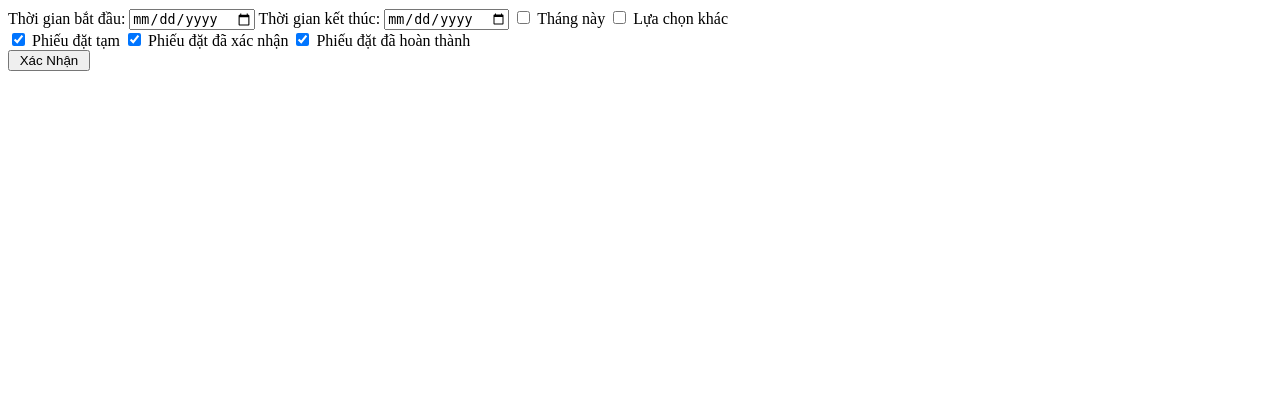
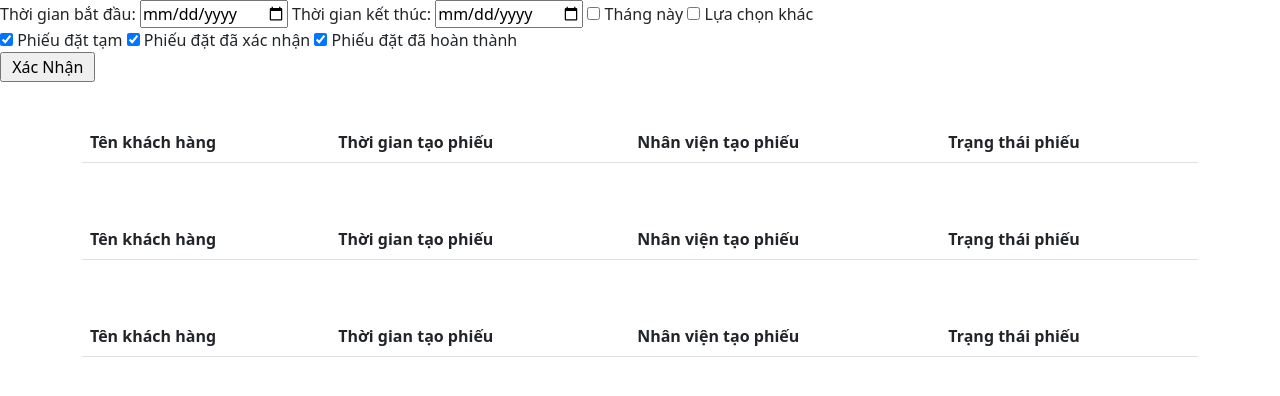
Before and after one commit to TuanNgayTho/API-KIOT, a Django app: page / in a window 1280 px wide. Shown: the top 396 px of the page. Run offline with Django 4.2, Linux system fonts and the light colour scheme; data that the repository does not hold is empty.

Commit message:
update boottrap

```diff
--- a/kiotapi/templates/index.html
+++ b/kiotapi/templates/index.html
@@ -4,6 +4,9 @@
 <head>
     <meta charset="UTF-8">
     <title>Tuan Ngay Thơ</title>
+    <meta name="viewport" content="width=device-width, initial-scale=1">
+    <link href="https://cdn.jsdelivr.net/npm/bootstrap@5.1.3/dist/css/bootstrap.min.css" rel="stylesheet">
+    <script src="https://cdn.jsdelivr.net/npm/bootstrap@5.1.3/dist/js/bootstrap.bundle.min.js"></script>
 </head>
 <body>
 <nav>
@@ -49,17 +52,59 @@
 
 </nav>
 <br>
-<table id="tbtamthu">
-</table>
+<div class="container mt-3">
+    <table class="table table-hover">
+        <thead>
+            <tr>
+                  <th>Tên khách hàng</th>
+                  <th>Thời gian tạo phiếu</th>
+                  <th>Nhân viện tạo phiếu</th>
+                  <th>Trạng thái phiếu</th>
+            </tr>
+        </thead>
+        <tbody id="tbtamthu">
+
+        </tbody>
+    </table>
+</div>
 <br>
-<table id="tbxacnhan">
-</table>
+<div class="container mt-3">
+    <table class="table table-hover">
+        <thead>
+            <tr>
+                  <th>Tên khách hàng</th>
+                  <th>Thời gian tạo phiếu</th>
+                  <th>Nhân viện tạo phiếu</th>
+                  <th>Trạng thái phiếu</th>
+            </tr>
+        </thead>
+        <tbody id="tbxacnhan">
+
+        </tbody>
+    </table>
+</div>
 <br>
-<table id="tbhoanthanh">
-</table>
+<div class="container mt-3">
+    <table class="table table-hover">
+        <thead>
+            <tr>
+                  <th>Tên khách hàng</th>
+                  <th>Thời gian tạo phiếu</th>
+                  <th>Nhân viện tạo phiếu</th>
+                  <th>Trạng thái phiếu</th>
+            </tr>
+        </thead>
+        <tbody id="tbhoanthanh">
+
+        </tbody>
+    </table>
+</div>
 <br>
-<table id="tbtrangthai">
-</table>
+<div class="col-sm-4">
+    <table id="tbtrangthai">
+    </table>
+</div>
+
 <script src="{% static 'js/jquery-3.6.0.min.js' %}"></script>
 <script src="{% static 'js/myscript.js' %}"></script>
 </body>
```
